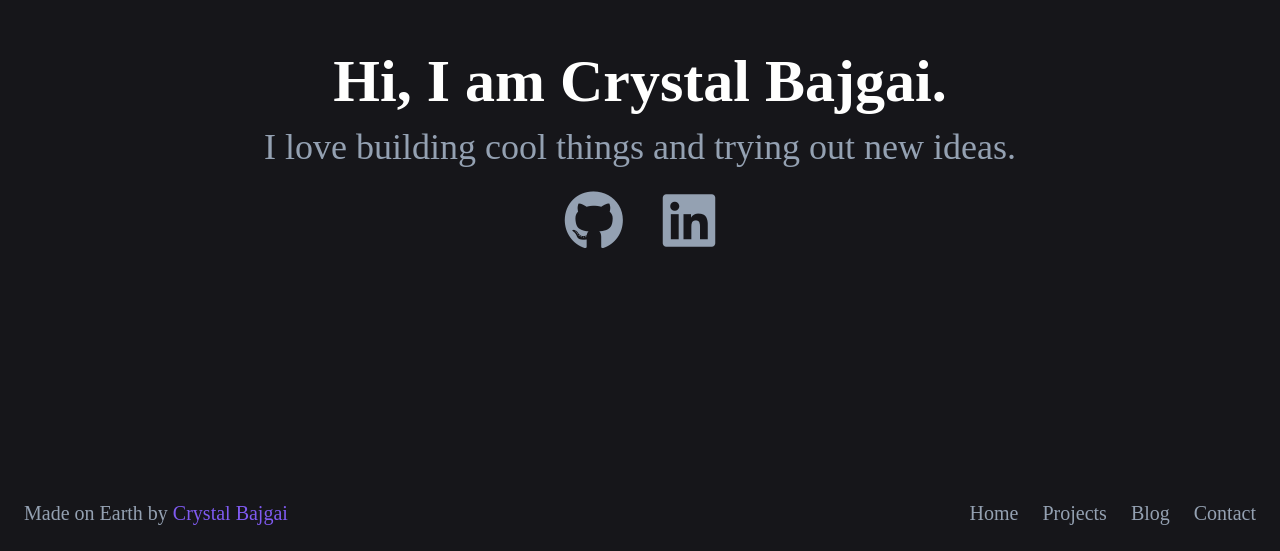
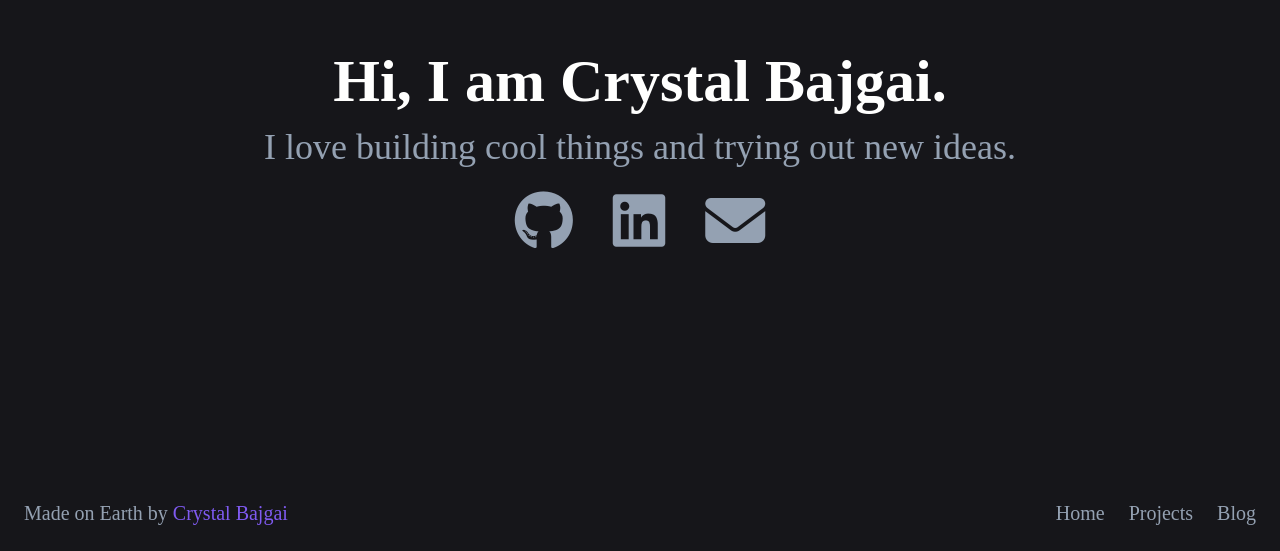
Before and after one commit to lattisse/portfolio, a SvelteKit app: page / in a window 1280 px wide. Shown: the part 249-800 px from the top of the page. Built offline with nearby package versions, Linux system fonts and the light colour scheme; a web font is replaced by a local one.

Commit message:
Add blog page, update navbar

```diff
--- a/src/lib/components/Navbar.svelte
+++ b/src/lib/components/Navbar.svelte
@@ -88,7 +88,6 @@
 				<a href="/" class="" onclick={toggleMenu}> Home </a>
 				<a href="/projects" onclick={toggleMenu}> Projects </a>
 				<a href="/blog" onclick={toggleMenu}> Blog </a>
-				<a href="/contacts" onclick={toggleMenu}> Contacts </a>
 			</div>
 		</div>
 	{:else}
@@ -96,7 +95,6 @@
 			<a href="/" class="hover:text-heading">Home</a>
 			<a href="/projects" class="hover:text-heading">Projects</a>
 			<a href="/blog" class="hover:text-heading">Blog</a>
-			<a href="/contacts" class="hover:text-heading">Contact</a>
 		</div>
 	{/if}
 </nav>
--- a/src/routes/+page.svelte
+++ b/src/routes/+page.svelte
@@ -22,6 +22,10 @@
 			>
 				<i class="fa-brands fa-linkedin text-paragraph hover:text-heading text-4xl md:text-6xl"></i>
 			</a>
+			<!--email-->
+			<a href="mailto:crystalbajgai@gmail.com" aria-label="email icon" target="_blank" class="">
+				<i class="fa-solid fa-envelope text-paragraph hover:text-heading text-4xl md:text-6xl"></i>
+			</a>
 		</div>
 	</section>
 </div>
--- a/src/routes/blog/+page.svelte
+++ b/src/routes/blog/+page.svelte
@@ -2,7 +2,7 @@
 	<div class="w-full flex flex-col mt-8">
 		<h1 class="text-heading text-2xl font-medium md:text-4xl  text-center">Blog</h1>
 		<div class="flex-grow flex items-center justify-center mb-8">
-			<p class="text-paragraph text-xl md:text-2xl transform">Uh oh, it seems empty right now.</p>
+			<p class="text-paragraph text-xl md:text-2xl transform">Coming soon!</p>
 		</div>
 	</div>
 </div>
```
